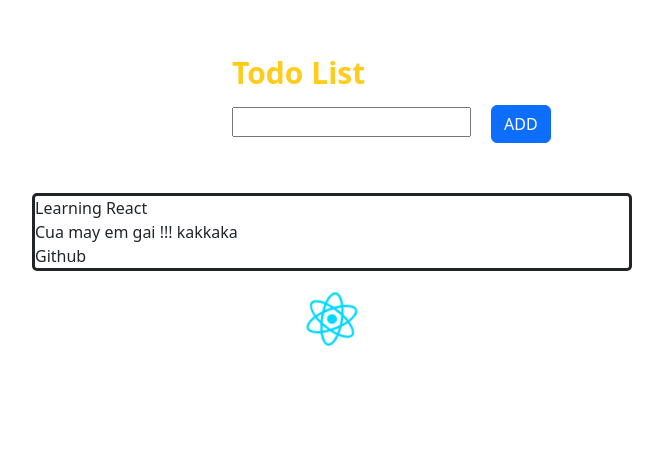
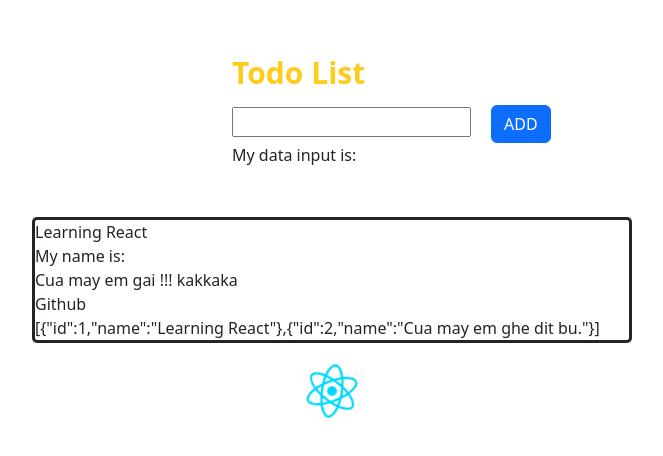
Before and after one commit to trunggcao/study, a React (Vite) app: page / in a window 1280 px wide. Shown: the top 456 px of the page, without its empty margins (308-971 px from the left). Built offline with nearby package versions, Linux system fonts and the light colour scheme.

Commit message:
first useState Hook

```diff
--- a/index.html
+++ b/index.html
@@ -6,16 +6,13 @@
   <link rel="icon" type="image/svg+xml" href="/vite.svg" />
   <meta name="viewport" content="width=device-width, initial-scale=1.0" />
   <title>react_01</title>
-  <link href="https://cdn.jsdelivr.net/npm/bootstrap@5.3.8/dist/css/bootstrap.min.css" rel="stylesheet"
-    integrity="sha384-sRIl4kxILFvY47J16cr9ZwB07vP4J8+LH7qKQnuqkuIAvNWLzeN8tE5YBujZqJLB" crossorigin="anonymous" />
+  <link href="https://cdn.jsdelivr.net/npm/bootstrap@5.3.8/dist/css/bootstrap.min.css" rel="stylesheet" />
 </head>
 
 <body>
   <div id="root"></div>
   <script type="module" src="/src/main.jsx"></script>
-  <script src="https://cdn.jsdelivr.net/npm/bootstrap@5.3.8/dist/js/bootstrap.bundle.min.js"
-    integrity="sha384-YkP8InjQe1fYbE0G8KnAdk6Qh3uP7hGZzD7C0MpmhJqv4x39EGFBT3/xhQKxX7dM"
-    crossorigin="anonymous"></script>
+  <script src="https://cdn.jsdelivr.net/npm/bootstrap@5.3.8/dist/js/bootstrap.bundle.min.js"></script>
 </body>
 
 </html>
--- a/src/App.jsx
+++ b/src/App.jsx
@@ -2,14 +2,34 @@ import './components/todo/todo.css'
 import LogoImg from './assets/react.svg'
 import TodoNew from './components/todo/TodoNew'
 import TodoBody from './components/todo/TodoBody'
+import { useState } from 'react'
 const App = () => {
+
+  const myName = "Trung dep trai";
+  const myAge = 21;
+
+  const [todoList, setTodoList] = useState([
+    { id: 1, name: "Learning React" },
+    { id: 2, name: "Cua may em ghe dit bu." }
+  ])
+
+  const addNewToDo = () => {
+    alert("Adu a Trung dep trai")
+  }
+
 
   return (
     <>
       <div className="todo-container">
         <div className="title"> Todo List</div>
-        <TodoNew />
-        <TodoBody />
+        <TodoNew
+          addNewToDo={addNewToDo}
+        />
+        <TodoBody
+          myName={myName}
+          myAge={myAge}
+          todoList={todoList}
+        />
         <div className='todo-logo'>
           <img src={LogoImg} className='logo' />
         </div>
--- a/src/components/todo/TodoBody.jsx
+++ b/src/components/todo/TodoBody.jsx
@@ -1,9 +1,13 @@
-const TodoBody = () => {
+const TodoBody = (props) => {
+
+    const { myName, myAge } = props;
     return (
         <div className="todo-body">
             <div>Learning React</div>
+            <div>My name is: {name}</div>
             <div>Cua may em gai !!! kakkaka</div>
             <div>Github</div>
+            <div>{JSON.stringify(props.todoList)}</div>
         </div>
     )
 }
--- a/src/components/todo/TodoNew.jsx
+++ b/src/components/todo/TodoNew.jsx
@@ -1,8 +1,27 @@
-const TodoNew = () => {
+import { useState } from "react";
+
+const TodoNew = (props) => {
+
+    const [valueInput, setValueInput] = useState("");
+
+    const { addNewToDo } = props;
+
+    // addNewToDo()
+    const handleOnChange = (name) => {
+        setValueInput(name)
+    }
+    //
+    const handleOnClick = () => {
+        console.log(">> Check input:", valueInput)
+        alert(valueInput)
+    }
     return (
         <div className='todo-input'>
-            <input type="text" />
-            <button className="btn btn-primary btn-new">ADD</button>
+            <input type="text"
+                onChange={(event) => handleOnChange(event.target.value)} />
+            <button className="btn btn-primary btn-new"
+                onClick={() => handleOnClick()}>ADD</button>
+            <div>My data input is: {valueInput}</div>
         </div>
     )
 }
```
